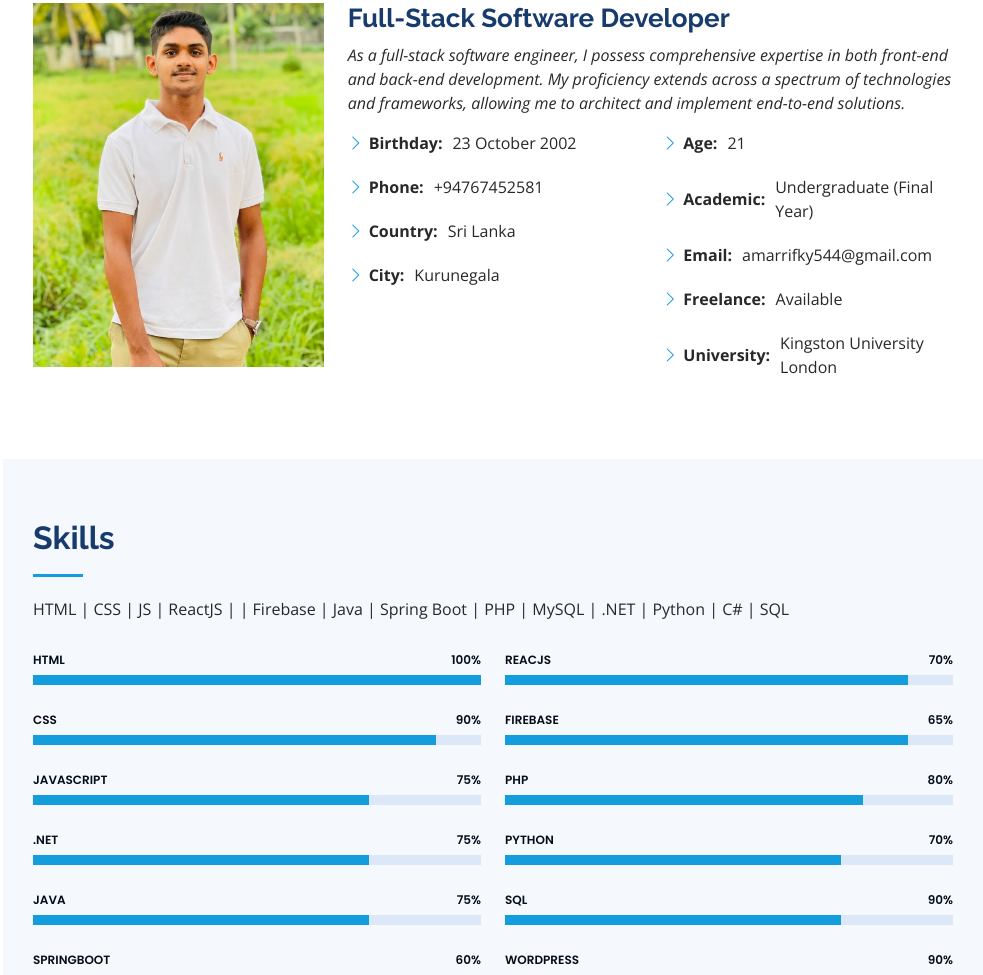
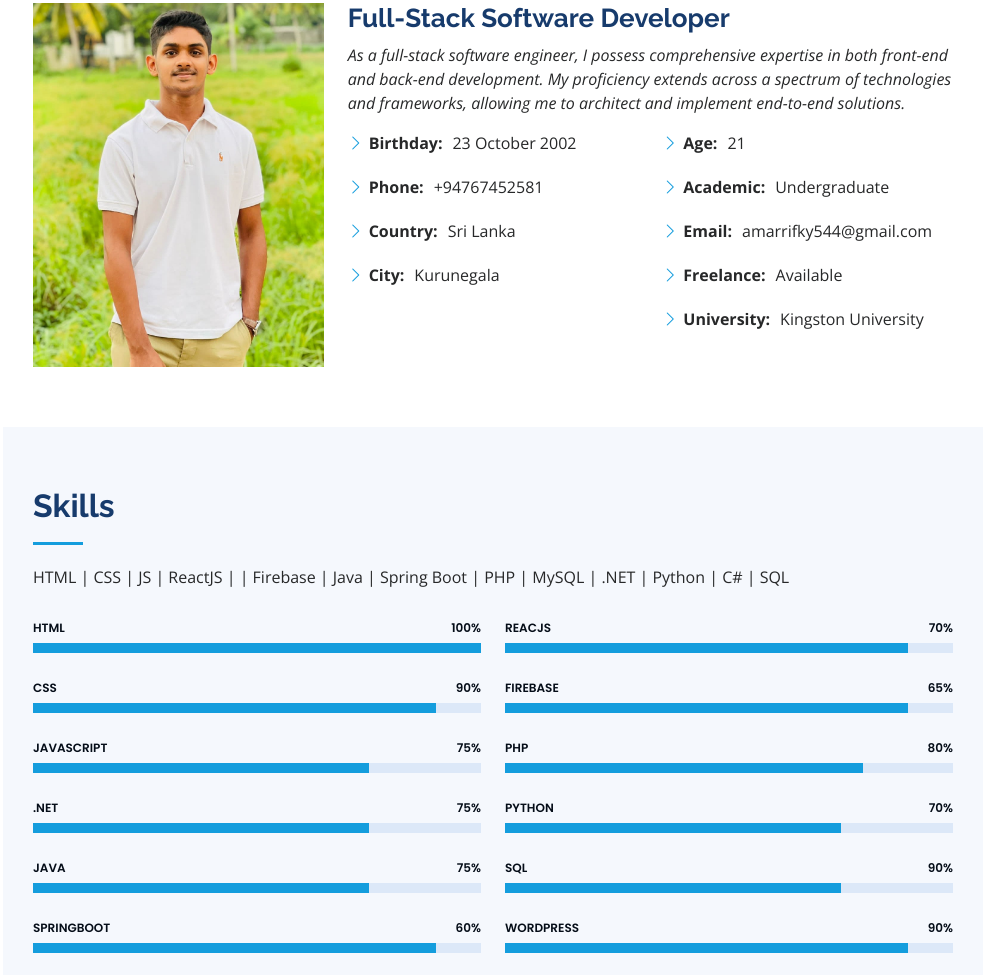
Before and after one commit to AmarRifky/AmarRifky_Portfolio, a plain HTML site: page index.html in a window 1280 px wide. Shown: the part 1085-2060 px from the top of the page, without its empty margins (297-1280 px from the left). Drawn offline with nearby package versions, Linux system fonts and the light colour scheme.

Commit message:
changes added 1

```diff
--- a/index.html
+++ b/index.html
@@ -119,11 +119,11 @@
               <div class="col-lg-6">
                 <ul>
                   <li><i class="bi bi-chevron-right"></i> <strong>Age:</strong> <span>21</span></li>
-                  <li><i class="bi bi-chevron-right"></i> <strong>Academic:</strong> <span>Undergraduate (Final Year)</span></li>
+                  <li><i class="bi bi-chevron-right"></i> <strong>Academic:</strong> <span>Undergraduate</span></li>
                   <li><i class="bi bi-chevron-right"></i> <strong>Email:</strong> <span>amarrifky544@gmail.com</span>
                   </li>
                   <li><i class="bi bi-chevron-right"></i> <strong>Freelance:</strong> <span>Available</span></li>
-                  <li><i class="bi bi-chevron-right"></i> <strong>University:</strong> <span>Kingston University London</span></li>
+                  <li><i class="bi bi-chevron-right"></i> <strong>University:</strong> <span>Kingston University</span></li>
                 </ul>
               </div>
             </div>
```
